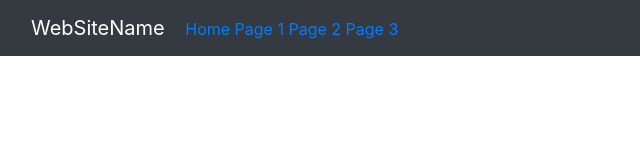
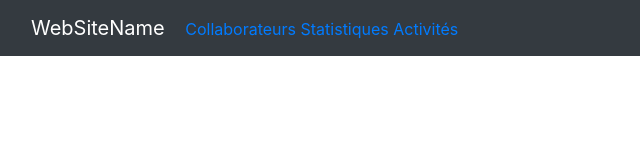
Before and after one commit to JeremyPayet/workshop-bootstrap, a plain HTML site: page index.html in a window 1280 px wide. Shown: the full height of the page, 0-640 px from the left. Drawn offline with Linux system fonts and the light colour scheme.

Commit message:
Page de départ

```diff
--- a/index.html
+++ b/index.html
@@ -26,10 +26,9 @@
                         <a class="navbar-brand" href="#">WebSiteName</a> <!-- navbar-expand-lg -->
                     </div>
                     <ul class="nav navbar-nav d-inline">
-                        <li class="active d-inline"><a href="#">Home</a></li>
-                        <li class="d-inline"><a href="#">Page 1</a></li>
-                        <li class="d-inline"><a href="#">Page 2</a></li>
-                        <li class="d-inline"><a href="#">Page 3</a></li>
+                        <li class="d-inline"><a href="#">Collaborateurs</a></li>
+                        <li class="d-inline"><a href="#">Statistiques</a></li>
+                        <li class="d-inline"><a href="#">Activités</a></li>
                     </ul>
                 </div>
             </div>
```
